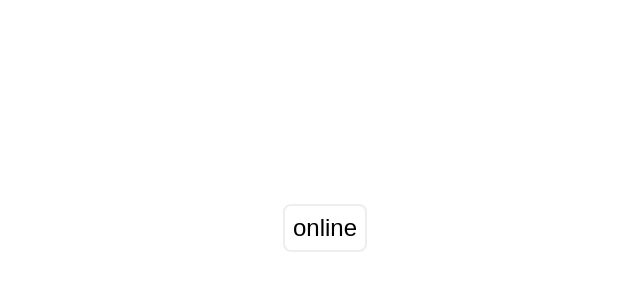
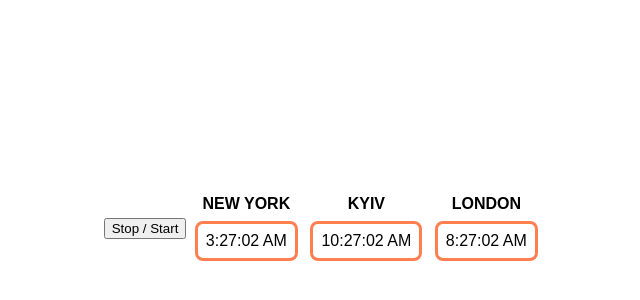
Before and after one commit to ViktorSenyk/react, a React (Create React App) app in the folder 14_react_hooks/1_task/: page / in a window 1280 px wide. Shown: the part 180-480 px from the top of the page, without its empty margins (315-955 px from the left). Built offline with nearby package versions, Linux system fonts and the light colour scheme.

Commit message:
add task 5

```diff
--- a/14_react_hooks/1_task/package.json
+++ b/14_react_hooks/1_task/package.json
@@ -6,6 +6,7 @@
     "@testing-library/jest-dom": "^5.16.5",
     "@testing-library/react": "^13.4.0",
     "@testing-library/user-event": "^13.5.0",
+    "moment": "^2.29.4",
     "react": "^18.2.0",
     "react-dom": "^18.2.0",
     "react-router-dom": "^5.1.2",
--- a/14_react_hooks/1_task/src/App.jsx
+++ b/14_react_hooks/1_task/src/App.jsx
@@ -1,6 +1,19 @@
 import React from 'react';
-import ConnectionStatus from './ConnectionStatus';
+import { useState } from 'react';
+import Clock from './Clock';
 
 export default function App() {
-  return <ConnectionStatus />;
+  const [interval, setInterval] = useState(true);
+  return (
+    <>
+      <button onClick={() => setInterval(!interval)}>Stop / Start</button>
+      {!interval ? null : (
+        <>
+          <Clock location="New York" offset={-5} />
+          <Clock location="Kyiv" offset={2} />
+          <Clock location="London" offset={0} />
+        </>
+      )}
+    </>
+  );
 }
--- /dev/null
+++ b/14_react_hooks/1_task/src/Clock.jsx
@@ -0,0 +1,24 @@
+import React, { useEffect, useState } from 'react';
+import moment from 'moment';
+
+export default function Clock({ location, offset }) {
+  const [time, setTime] = useState(
+    moment().utcOffset(offset).format('h:mm:ss A')
+  );
+  useEffect(() => {
+    const intervalId = setInterval(
+      () => setTime(moment().utcOffset(offset).format('h:mm:ss A')),
+      1000
+    );
+    return () => {
+      clearInterval(intervalId);
+    };
+  }, [location, offset]);
+
+  return (
+    <div className="clock">
+      <div className="clock__location">{location}</div>
+      <div className="clock__time">{time}</div>
+    </div>
+  );
+}
--- a/14_react_hooks/1_task/src/ConnectionStatus.jsx
+++ /dev/null
@@ -1,20 +0,0 @@
-import React, { useEffect, useState } from 'react';
-
-export default function ConnectionStatus() {
-  const [online, setOnline] = useState(true);
-  useEffect(() => {
-    const offlineToggle = () => setOnline(false);
-    const onlineToggle = () => setOnline(true);
-    window.addEventListener('online', onlineToggle);
-    window.addEventListener('offline', offlineToggle);
-    return () => {
-      window.removeEventListener('online', onlineToggle);
-      window.removeEventListener('offline', offlineToggle);
-    };
-  }, []);
-  return (
-    <div className={`status ${!online && 'status_offline'}`}>
-      {online ? 'online' : 'offline'}
-    </div>
-  );
-}
--- a/14_react_hooks/1_task/src/index.scss
+++ b/14_react_hooks/1_task/src/index.scss
@@ -1,6 +1,5 @@
 body {
   font-family: Arial, Helvetica, sans-serif;
-  font-size: 24px;
 }
 
 #root {
@@ -10,12 +9,26 @@ body {
   justify-content: center;
 }
 
-.status {
-  padding: 8px;
-  border: 2px solid #eee;
-  border-radius: 8px;
+.clock {
+  display: flex;
+  flex-direction: column;
+  align-items: center;
+  width: 120px;
 
-  &_offline {
-    border-color: #f00;
+  &__location {
+    text-transform: uppercase;
+    white-space: nowrap;
+    overflow: hidden;
+    text-overflow: ellipsis;
+    max-width: 100%;
+    margin-bottom: 8px;
+    font-weight: 700;
+  }
+
+  &__time {
+    border: 3px solid #ff7f50;
+    border-radius: 8px;
+    padding: 8px;
+    text-align: center;
   }
 }
```
Also changed, not shown: 1 other file (tests, documents, lock files or other folders).
